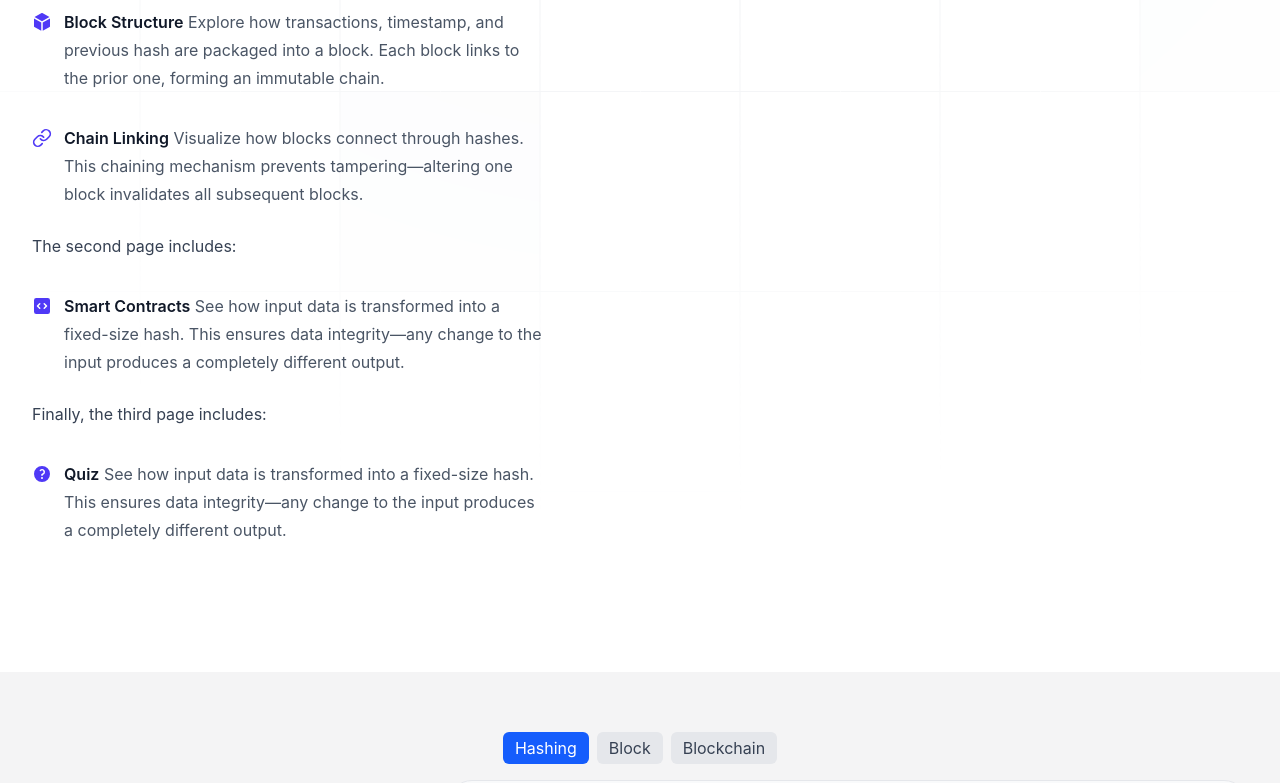
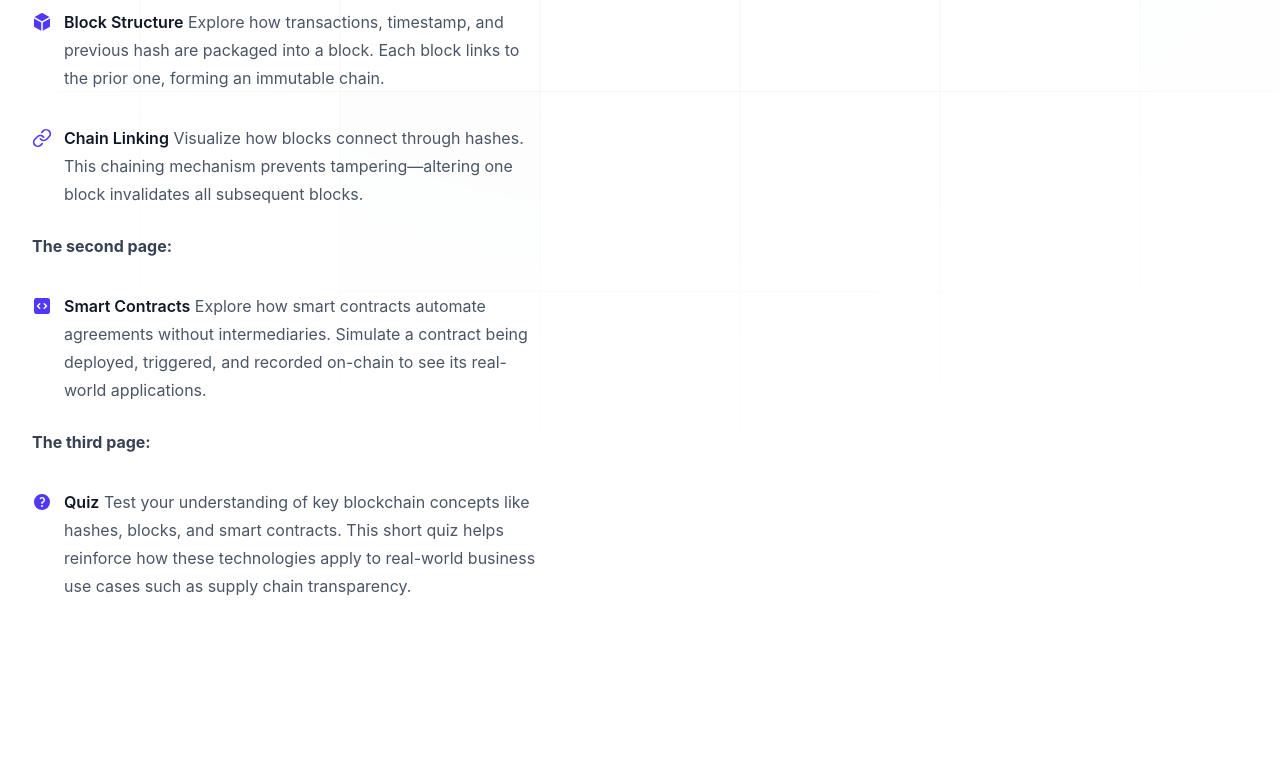
Before and after one commit to samparke/sums-blockchain-demonstrator-, a Next.js app in the folder frontend/: page / in a window 1280 px wide. Shown: the part 508-1291 px from the top of the page. Built offline with nearby package versions, Linux system fonts and the light colour scheme; no server answers; what @rainbow-me/rainbowkit, wagmi would draw is missing.

Commit message:
correct description of what each page will include

```diff
--- a/frontend/src/app/layout.tsx
+++ b/frontend/src/app/layout.tsx
@@ -12,7 +12,7 @@ export const metadata: Metadata = {
 export default function RootLayout(props: { children: ReactNode }) {
   return (
     <html lang="en">
-      <body className="min-h-screen bg-zinc-100 overflow-x-hidden overscroll-none">
+      <body className="min-h-screen overflow-x-hidden overscroll-none">
         <Providers>
           <NavBar />
           {props.children}
--- a/frontend/src/components/home/HomeHero.tsx
+++ b/frontend/src/components/home/HomeHero.tsx
@@ -11,7 +11,6 @@ import { Hash, Link } from "lucide-react";
 const HomeHero: React.FC = () => {
   return (
     <div className="relative isolate overflow-hidden bg-white px-6 py-24 sm:py-32 lg:overflow-visible lg:px-0">
-      {/* Background pattern */}
       <div className="absolute inset-0 -z-10 overflow-hidden">
         <svg
           aria-hidden="true"
@@ -44,9 +43,7 @@ const HomeHero: React.FC = () => {
         </svg>
       </div>
 
-      {/* Main content grid */}
       <div className="mx-auto grid max-w-2xl grid-cols-1 gap-x-8 gap-y-16 lg:mx-0 lg:max-w-none lg:grid-cols-2 lg:items-start lg:gap-y-10">
-        {/* Hero text */}
         <div className="lg:col-span-2 lg:col-start-1 lg:row-start-1 lg:mx-auto lg:grid lg:w-full lg:max-w-7xl lg:grid-cols-2 lg:gap-x-8 lg:px-8">
           <div className="lg:pr-4">
             <div className="lg:max-w-lg">
@@ -76,7 +73,10 @@ const HomeHero: React.FC = () => {
         <div className="lg:col-span-2 lg:col-start-1 lg:row-start-2 lg:mx-auto lg:grid lg:w-full lg:max-w-7xl lg:grid-cols-2 lg:gap-x-8 lg:px-8">
           <div className="lg:pr-4">
             <div className="max-w-xl text-base/7 text-gray-700 lg:max-w-lg">
-              <p>This platform will include:</p>
+              <p>
+                {" "}
+                <strong>The first page:</strong>
+              </p>
 
               <ul role="list" className="mt-8 space-y-8 text-gray-600">
                 <li className="flex gap-x-3">
@@ -123,7 +123,10 @@ const HomeHero: React.FC = () => {
                 </li>
               </ul>
 
-              <p className="mt-6">The second page includes:</p>
+              <p className="mt-6">
+                {" "}
+                <strong>The second page:</strong>
+              </p>
 
               <ul role="list" className="mt-8 space-y-8 text-gray-600">
                 <li className="flex gap-x-3">
@@ -135,14 +138,17 @@ const HomeHero: React.FC = () => {
                     <strong className="font-semibold text-gray-900">
                       Smart Contracts
                     </strong>{" "}
-                    See how input data is transformed into a fixed-size hash.
-                    This ensures data integrity—any change to the input produces
-                    a completely different output.
+                    Explore how smart contracts automate agreements without
+                    intermediaries. Simulate a contract being deployed,
+                    triggered, and recorded on-chain to see its real-world
+                    applications.
                   </span>
                 </li>
               </ul>
 
-              <p className="mt-6">Finally, the third page includes:</p>
+              <p className="mt-6">
+                <strong>The third page:</strong>
+              </p>
 
               <ul role="list" className="mt-8 space-y-8 text-gray-600">
                 <li className="flex gap-x-3">
@@ -154,9 +160,10 @@ const HomeHero: React.FC = () => {
                     <strong className="font-semibold text-gray-900">
                       Quiz
                     </strong>{" "}
-                    See how input data is transformed into a fixed-size hash.
-                    This ensures data integrity—any change to the input produces
-                    a completely different output.
+                    Test your understanding of key blockchain concepts like
+                    hashes, blocks, and smart contracts. This short quiz helps
+                    reinforce how these technologies apply to real-world
+                    business use cases such as supply chain transparency.
                   </span>
                 </li>
               </ul>
```
